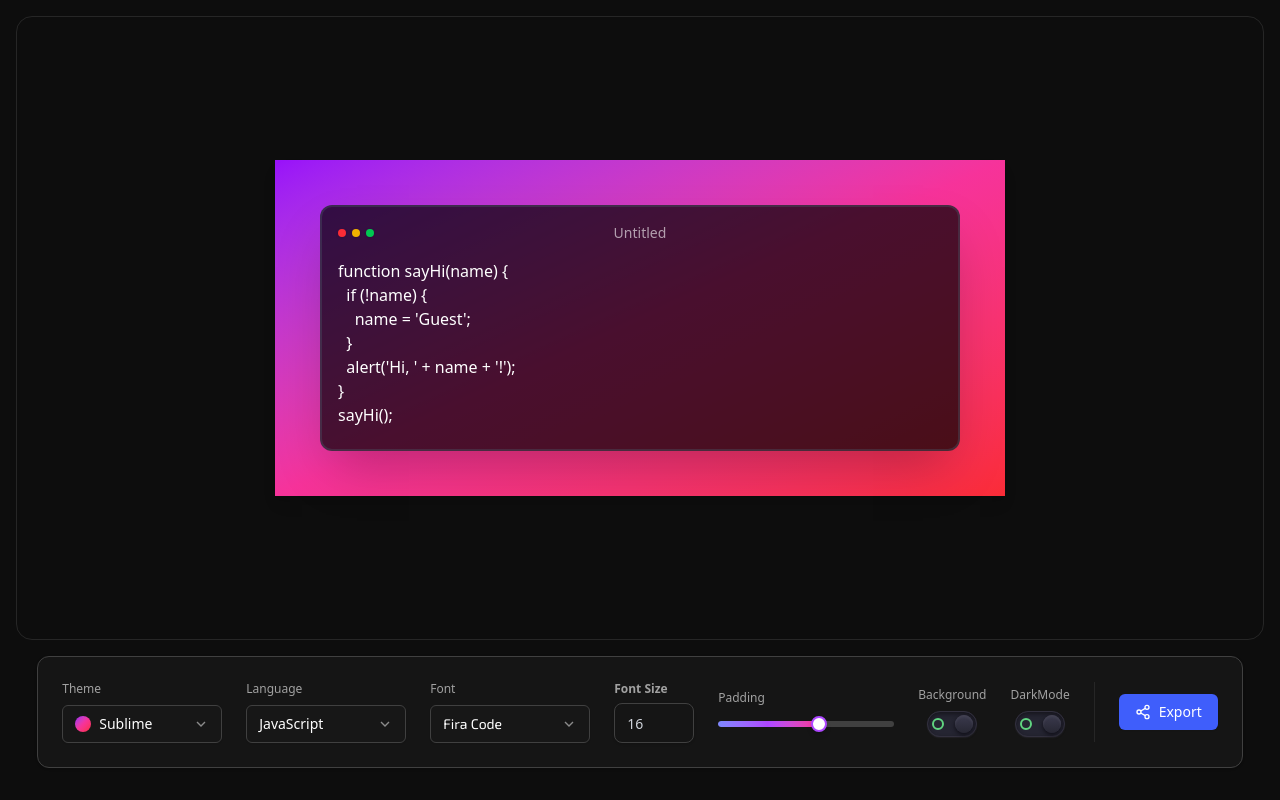
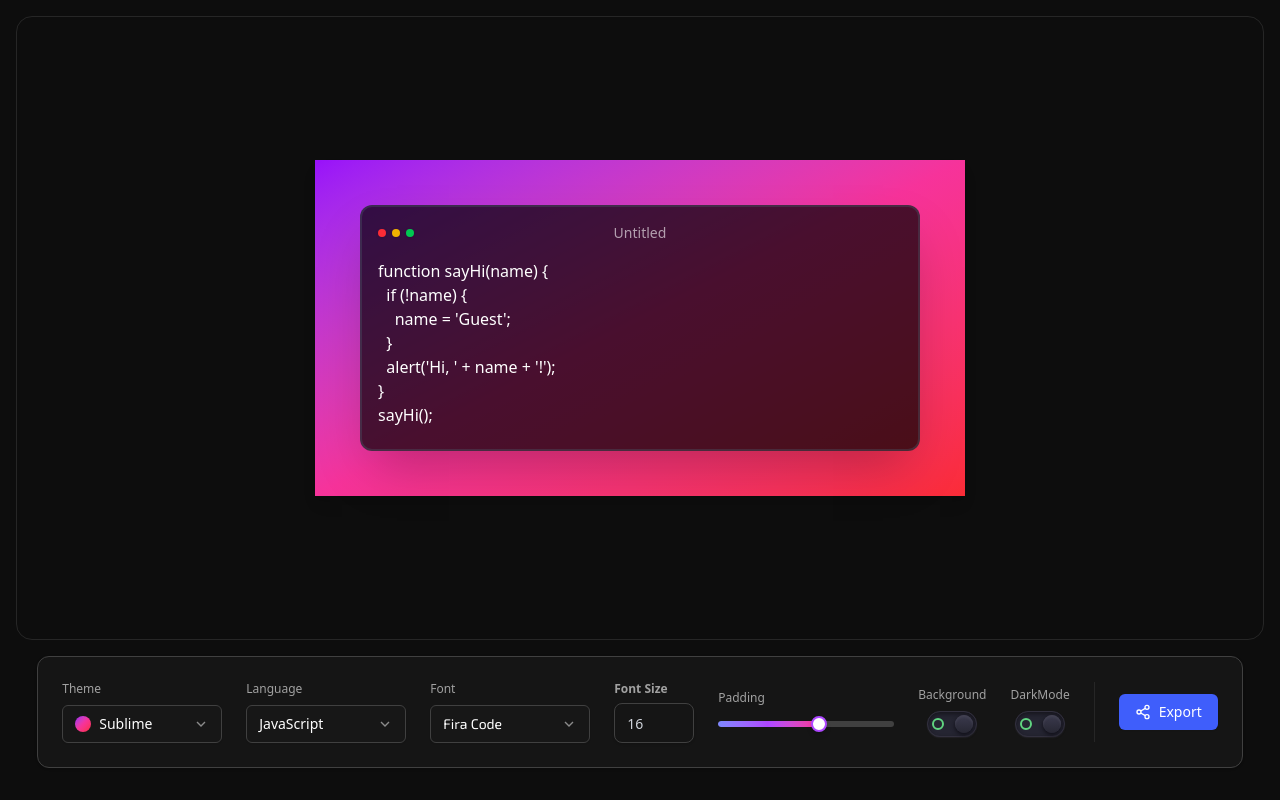
Before and after one commit to Nitesh47kumars/Snippix, a React (Vite) app: page / in a window 1280 px wide. Built offline with nearby package versions, Linux system fonts and the light colour scheme; a web font is replaced by a local one.

Commit message:
Fix Gradient Background Padding

```diff
--- a/src/Components/SnippetCode.jsx
+++ b/src/Components/SnippetCode.jsx
@@ -33,7 +33,7 @@ const SnippetCode = () => {
   return (
     <div className="flex justify-center">
       <div
-        className={`w-full sm:min-w-[30rem] md:min-w-[36rem] lg:min-w-[40rem] mx-auto border-2 rounded-xl shadow-2xl ${state.font} ${
+        className={`max-sm:min-w-[16rem] min-w-[30rem] lg:min-w-[35rem] mx-auto border-2 rounded-xl shadow-2xl ${state.font} ${
           state.mode === "dark" ? "bg-black/70 text-white" : "bg-white/50 text-black"
         } border-gray-600/40`}
       >
--- a/src/Components/SnippetPreview.jsx
+++ b/src/Components/SnippetPreview.jsx
@@ -5,7 +5,7 @@ import GradientWrapper from './GradientWrapper';
 const SnippetPreview = () => {
   return (
     <div className="h-[78vh] m-4">
-      <div className="border border-neutral-800 rounded-2xl h-full w-full flex items-center justify-center">
+      <div className="border border-neutral-800 rounded-2xl h-full w-full flex items-center justify-center overflow-hidden">
         <GradientWrapper>
             <SnippetCode />
         </GradientWrapper>
```
